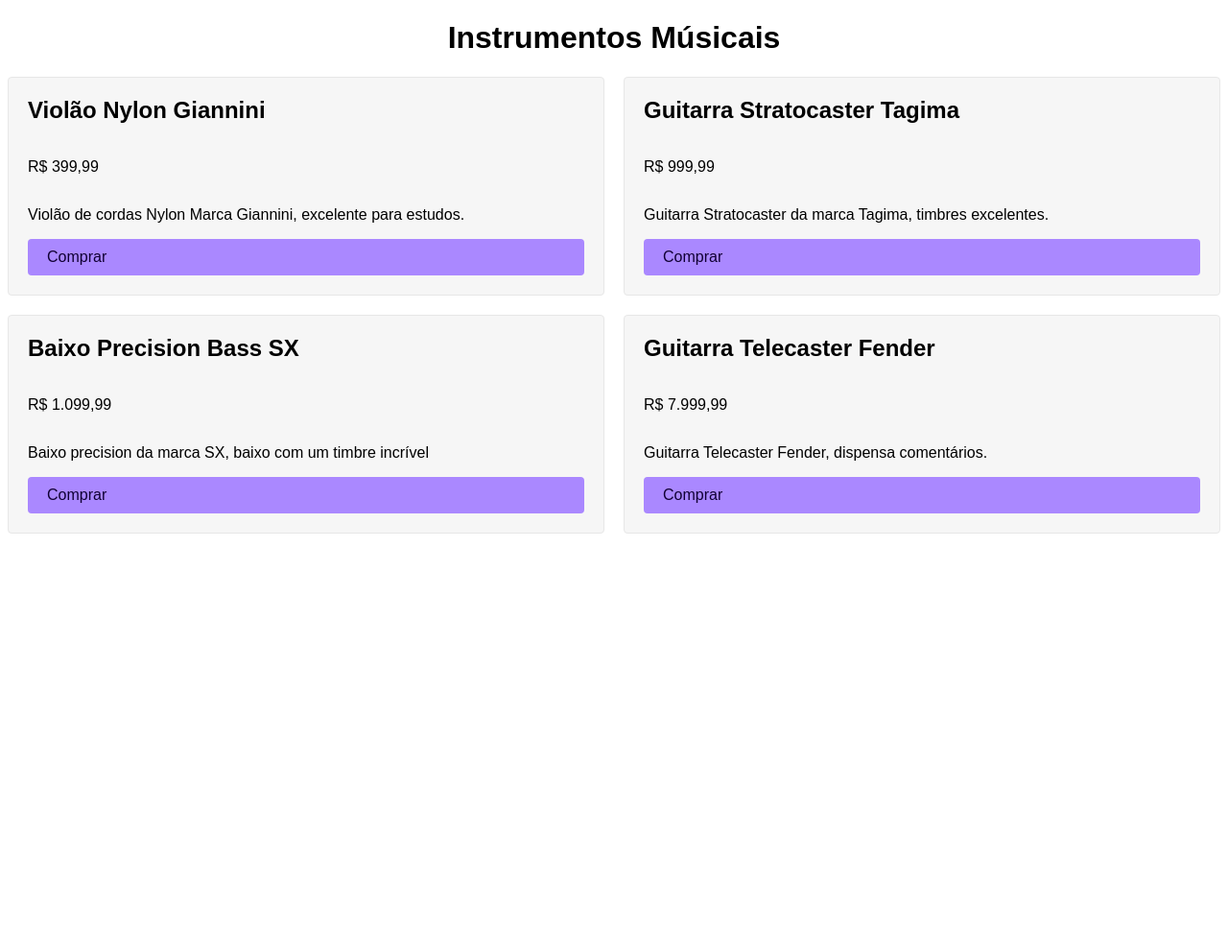
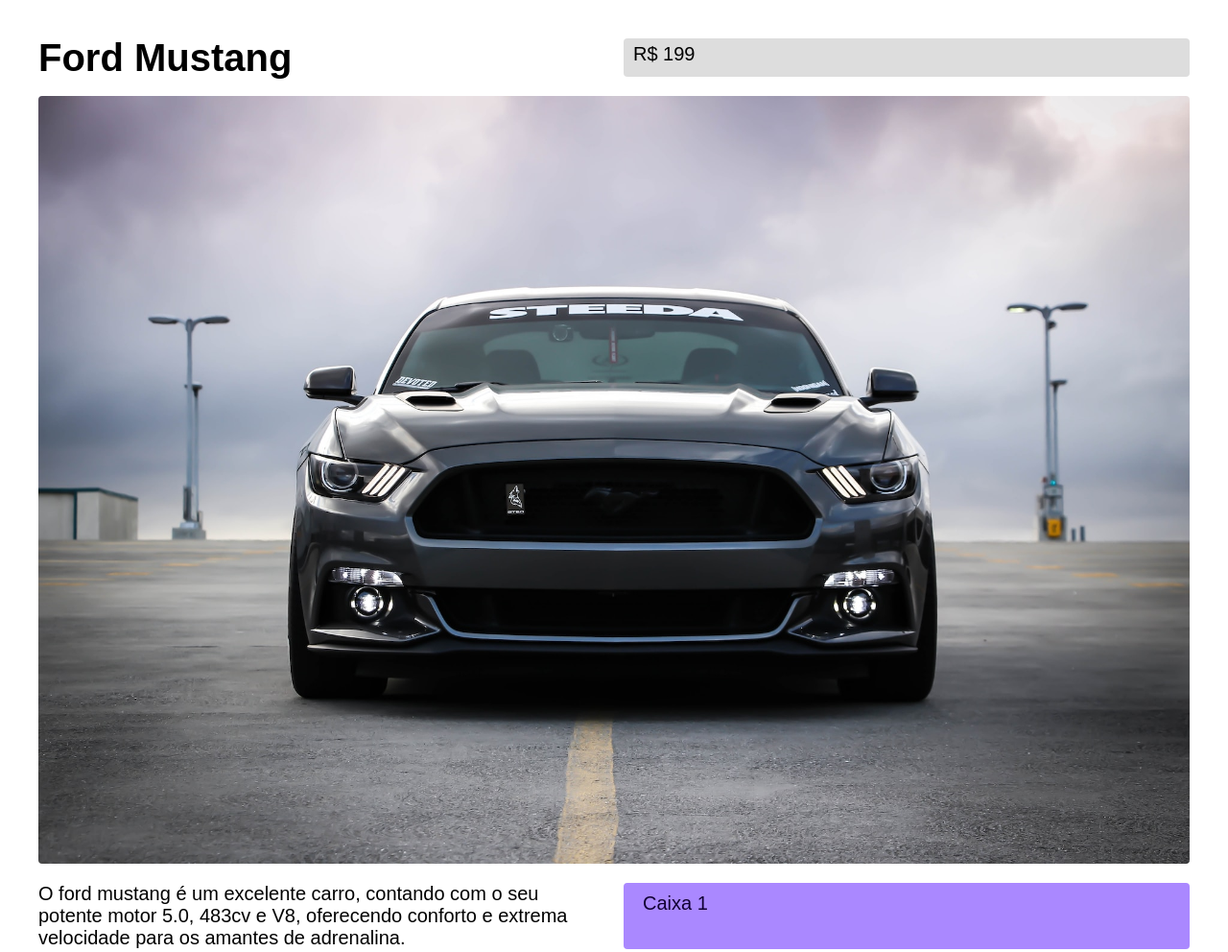
Before and after one commit to paulohdb/Frontend-Projects, a plain HTML site: page Fundamentos/index.html in a window 1280 px wide. Shown: the whole page at 96% size. Before the commit the page ends 800 px from the top, so only its background shows below. Drawn offline with Linux system fonts and the light colour scheme.

Commit message:
Grid study pt1

```diff
--- a/Fundamentos/index.html
+++ b/Fundamentos/index.html
@@ -9,32 +9,12 @@
   </head>
 
   <body>
-    <h1>Instrumentos Músicais</h1>
-    <div class="container_grid">
-      <div class="product_class">
-        <h2>Violão Nylon Giannini</h2>
-        <p class="price_class">R$ 399,99</p>
-        <p>Violão de cordas Nylon Marca Giannini, excelente para estudos.</p>
-        <a class="link_buy" href="/">Comprar</a>
-      </div>
-      <div class="product_class">
-        <h2>Guitarra Stratocaster Tagima</h2>
-        <p class="price_class">R$ 999,99</p>
-        <p>Guitarra Stratocaster da marca Tagima, timbres excelentes.</p>
-        <a class="link_buy" href="/">Comprar</a>
-      </div>
-      <div class="product_class">
-        <h2>Baixo Precision Bass SX</h2>
-        <p class="price_class">R$ 1.099,99</p>
-        <p>Baixo precision da marca SX, baixo com um timbre incrível</p>
-        <a class="link_buy" href="/">Comprar</a>
-      </div>
-      <div class="product_class">
-        <h2>Guitarra Telecaster Fender</h2>
-        <p class="price_class">R$ 7.999,99</p>
-        <p>Guitarra Telecaster Fender, dispensa comentários.</p>
-        <a class="link_buy" href="/">Comprar</a>
-      </div>
+    <div class="grid-class">
+      <h1 class="title-class">Ford Mustang</h1>
+      <span class="price-class">R$ 199</span>
+      <img class="img-class" src="./img/car.jpg" alt="Carro Modelo Mustang"></img>
+      <p class="desc-class">O ford mustang é um excelente carro, contando com o seu potente motor 5.0, 483cv e V8, oferecendo conforto e extrema velocidade para os amantes de adrenalina.</p>
+      <a class="link_buy" href="/">Caixa 1</a>
     </div>
   </body>
 </html>
--- a/Fundamentos/style.css
+++ b/Fundamentos/style.css
@@ -1,33 +1,48 @@
+.grid-class {
+  display: grid;
+  gap: 20px;
+  grid-template-columns: 1fr 1fr;
+}
+
+.img-class {
+  grid-column: 1 / -1;
+}
+
+/* Estilos Gerais */
+
 body {
   font-family: Arial;
+  margin: 40px;
+}
+
+img {
+  max-width: 100%;
+  border-radius: 4px;
+}
+
+h1, p {
+  margin: 0px;
 }
 
 h1 {
-  text-align: center;
+  font-size: 40px;
+  line-height: 1;
 }
 
-.product_class {
-  background: #f6f6f6;
-  border: 1px solid #e7e7e7;
-  padding: 20px;
-  border-radius: 4px;
-  display: grid;
+p, span {
+  font-size: 20px;
 }
-
-.product_class h2 {
-  margin-top: 0px;
-}
-
 .link_buy {
   background: #aa88ff;
   color: #103;
   padding: 10px 20px;
   text-decoration: none;
   border-radius: 4px;
+  font-size: 20px;
 }
 
-.container_grid {
-  display: grid;
-  grid-template-columns: 1fr 1fr;
-  gap: 20px;
+.price-class {
+  background-color: #ddd;
+  padding: 5px 10px;
+  border-radius: 4px;
 }
```
Also changed, not shown: Fundamentos/img/car.jpg (added).
